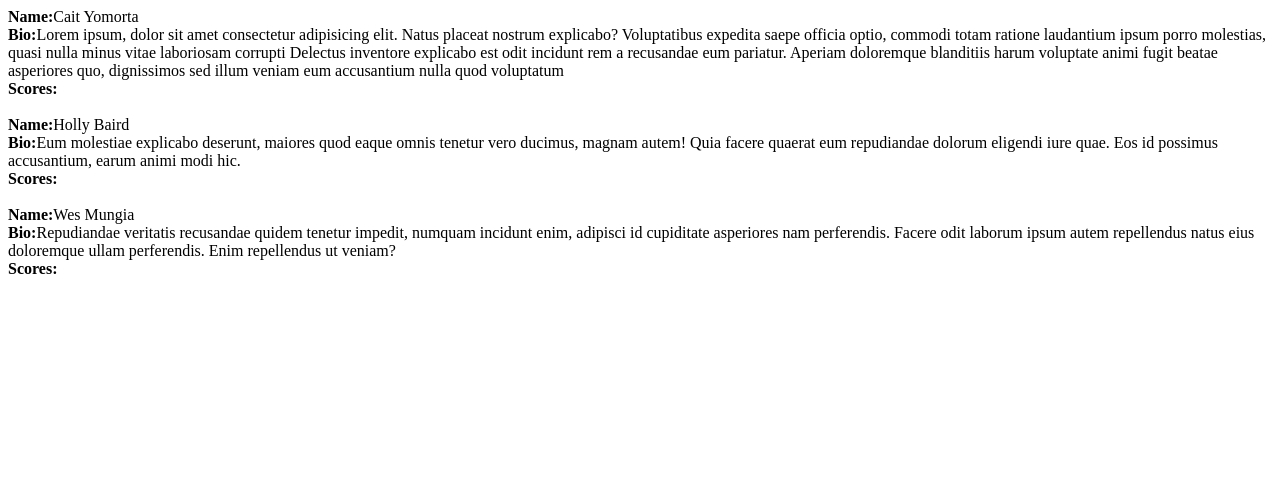
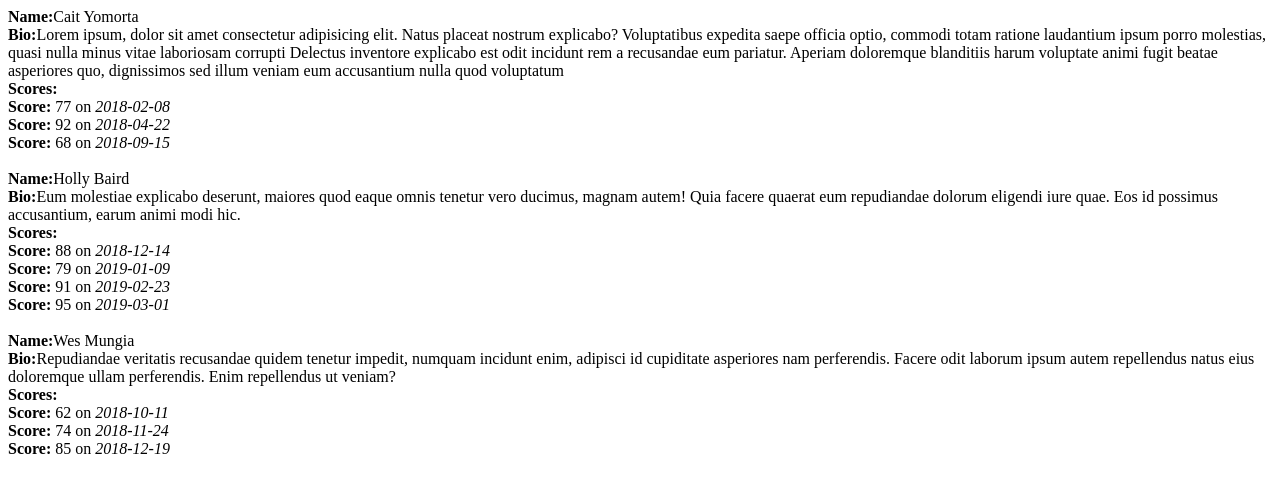
Before and after one commit to awatersny/RenderingArraysInReact, a React (Vite) app: page / in a window 1280 px wide. Shown: the top 492 px of the page. Built offline with nearby package versions, Linux system fonts and the light colour scheme.

Commit message:
Add score component

```diff
--- a/src/App.tsx
+++ b/src/App.tsx
@@ -70,7 +70,7 @@ function App() {
       {learners.map(learner => <Learner
         name={learner.name}
         bio={learner.bio}
-        // scores={learner.scores}
+        scores={learner.scores}
       />)}
     </>
   )
--- a/src/components/Learner.tsx
+++ b/src/components/Learner.tsx
@@ -1,11 +1,15 @@
 import React from 'react'
+import Score from './Score'
 
 export default function Learner({name, bio, scores}) {
   return (
     <div>
       <div><b>Name:</b>{name}</div>
       <div><b>Bio:</b>{bio}</div>
-      <div><b>Scores:</b>{scores}</div>
+      <div><b>Scores:</b>{scores.map(s => <Score
+        score={s.score}
+        date={s.date}
+      />)}</div>
       <br />
     </div>
   )
--- /dev/null
+++ b/src/components/Score.tsx
@@ -0,0 +1,9 @@
+import React from 'react'
+
+export default function Score({date, score}) {
+  return (
+    <div>
+      <span><b>Score: </b>{score} on <em>{date}</em></span>
+    </div>
+  )
+}
```
